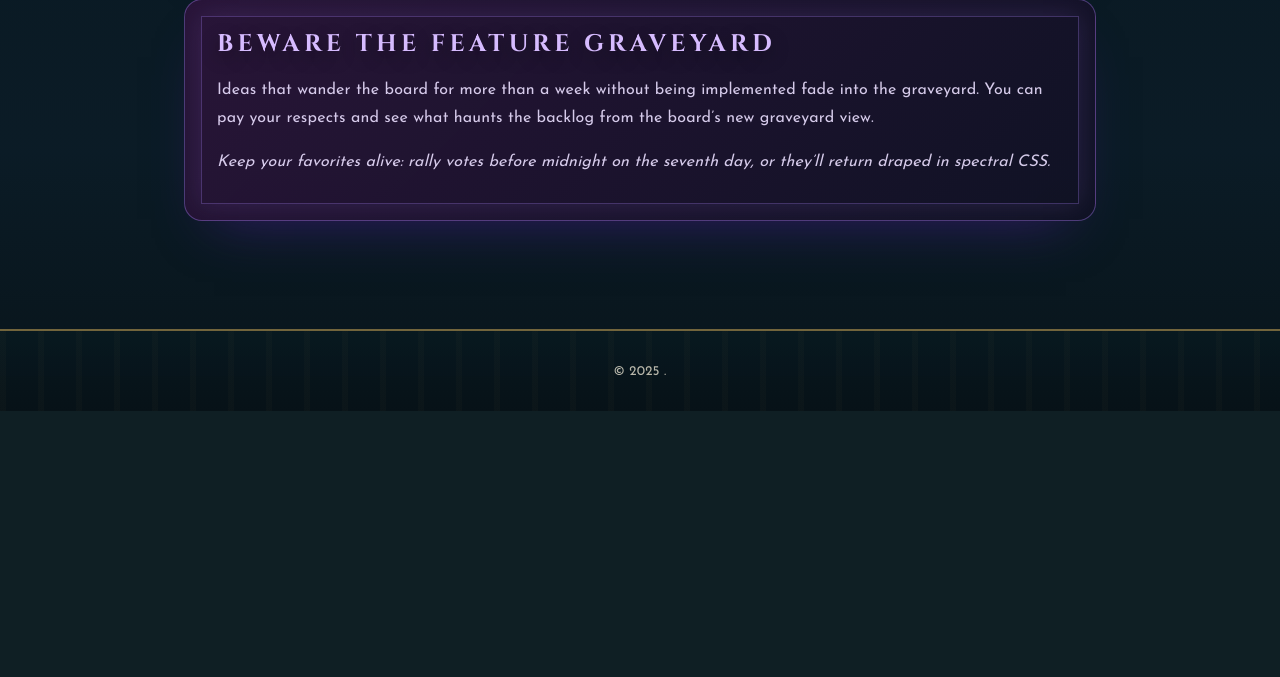
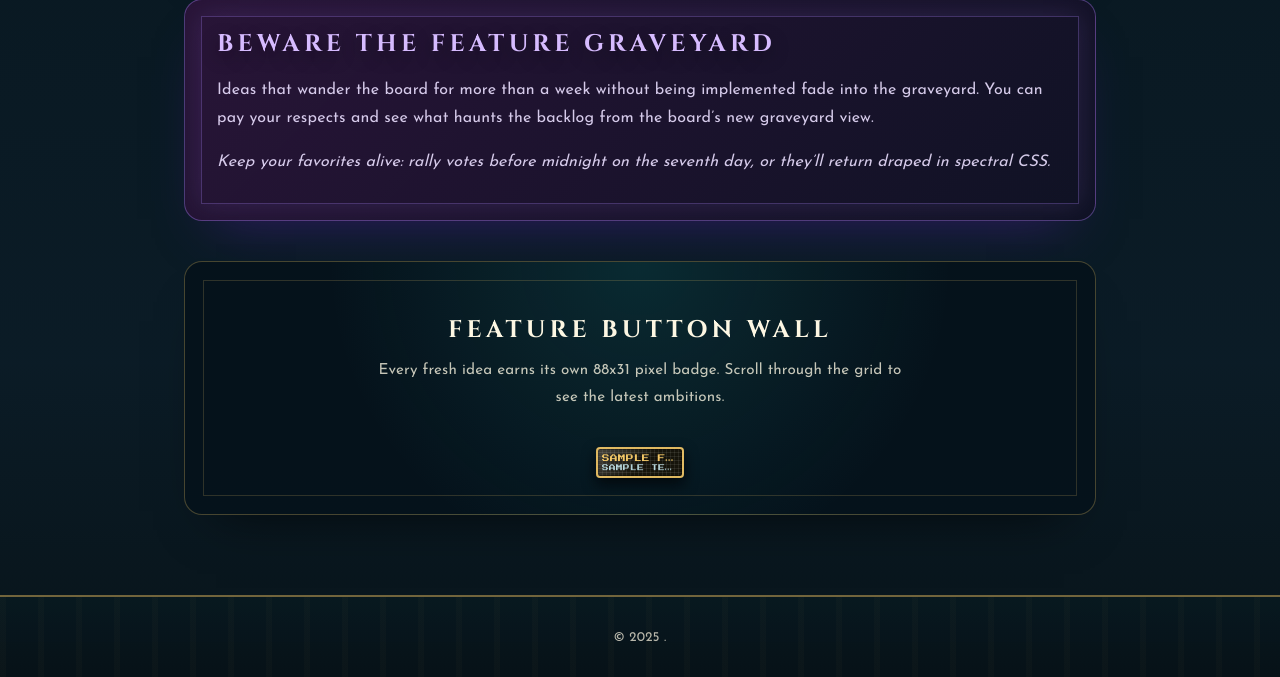
Before and after one commit to skorokithakis/theboard, a Django app: template templates/index.html in a window 1280 px wide. Shown: the part 899-1576 px from the top of the page. Before the commit the page ends 1310 px from the top, so only its background shows below. Run offline with Django 4.2, Linux system fonts and the light colour scheme; the template is opened without the code that fills it: most values are stand-ins (such as "Sample title", 1, 10 or a date in 2020); some libraries are stand-ins or nearby versions.

Commit message:
Add retro feature buttons

```diff
--- a/static/css/main.css
+++ b/static/css/main.css
@@ -1,4 +1,4 @@
-@import url("https://fonts.googleapis.com/css2?family=Cinzel:wght@400;600;700&family=Josefin+Sans:wght@300;400;500;600&display=swap");
+@import url("https://fonts.googleapis.com/css2?family=Cinzel:wght@400;600;700&family=Josefin+Sans:wght@300;400;500;600&family=Press+Start+2P&display=swap");
 
 :root {
   --brand: #f3c969;
@@ -740,6 +740,202 @@ a:hover {
   color: rgba(248, 113, 113, 0.85);
 }
 
+.feature-button-wall {
+  margin-top: 2.5rem;
+  padding: 2rem;
+  border-radius: 18px;
+  border: 1px solid rgba(243, 201, 105, 0.28);
+  background: radial-gradient(circle at top, rgba(43, 179, 175, 0.15), transparent 60%), rgba(5, 18, 27, 0.9);
+  box-shadow: 0 28px 52px -32px rgba(0, 0, 0, 0.7);
+  position: relative;
+  overflow: hidden;
+}
+
+.feature-button-wall::before {
+  content: "";
+  position: absolute;
+  inset: 18px;
+  border: 1px solid rgba(243, 201, 105, 0.18);
+  pointer-events: none;
+  z-index: 0;
+}
+
+.feature-button-wall__heading {
+  position: relative;
+  z-index: 1;
+  text-align: center;
+  max-width: 540px;
+  margin: 0 auto 1.75rem;
+}
+
+.feature-button-wall__heading h2 {
+  margin-bottom: 0.75rem;
+}
+
+.feature-button-wall__heading p {
+  margin: 0;
+  color: rgba(253, 247, 227, 0.78);
+  font-size: 0.95rem;
+}
+
+.feature-button-grid {
+  position: relative;
+  z-index: 1;
+  display: grid;
+  grid-template-columns: repeat(auto-fit, minmax(88px, 1fr));
+  gap: 0.85rem 1rem;
+  justify-items: center;
+  align-items: center;
+  padding: 0.5rem 0 0.25rem;
+}
+
+.feature-button {
+  --button-color: #fdf7e3;
+  width: 88px;
+  height: 31px;
+  border: 2px solid rgba(255, 255, 255, 0.65);
+  border-radius: 4px;
+  background-color: rgba(5, 10, 18, 0.95);
+  background-image:
+    linear-gradient(90deg, rgba(255, 255, 255, 0.08) 1px, transparent 1px),
+    linear-gradient(0deg, rgba(255, 255, 255, 0.08) 1px, transparent 1px),
+    linear-gradient(135deg, rgba(255, 255, 255, 0.2), transparent 55%);
+  background-size: 4px 4px, 4px 4px, 100% 100%;
+  box-shadow:
+    inset 0 0 0 1px rgba(0, 0, 0, 0.35),
+    0 6px 14px rgba(2, 6, 10, 0.85);
+  display: flex;
+  flex-direction: column;
+  justify-content: center;
+  align-items: center;
+  gap: 1px;
+  padding: 2px 4px;
+  text-transform: uppercase;
+  font-family: "Press Start 2P", "Josefin Sans", monospace;
+  font-size: 0.48rem;
+  line-height: 1.1;
+  color: #fdf7e3;
+  text-shadow: 0 0 6px rgba(0, 0, 0, 0.85);
+  letter-spacing: 0.04em;
+  position: relative;
+  overflow: hidden;
+  justify-self: center;
+}
+
+.feature-button::after {
+  content: "";
+  position: absolute;
+  inset: 0;
+  pointer-events: none;
+  background: linear-gradient(120deg, rgba(255, 255, 255, 0.35), transparent 42%);
+  mix-blend-mode: screen;
+  opacity: 0.15;
+  animation: featureButtonGlimmer 4.5s ease-in-out infinite;
+}
+
+.feature-button__title,
+.feature-button__desc {
+  width: 100%;
+  display: block;
+  text-align: center;
+  overflow: hidden;
+  white-space: nowrap;
+  text-overflow: ellipsis;
+}
+
+.feature-button__title {
+  color: var(--button-color);
+}
+
+.feature-button__desc {
+  font-size: 0.42rem;
+  opacity: 0.85;
+  color: #d2f7ff;
+}
+
+.feature-button__scanlines {
+  position: absolute;
+  inset: 0;
+  background-image: repeating-linear-gradient(
+    180deg,
+    rgba(0, 0, 0, 0.15),
+    rgba(0, 0, 0, 0.15) 1px,
+    rgba(255, 255, 255, 0.05) 1px,
+    rgba(255, 255, 255, 0.05) 2px
+  );
+  animation: featureButtonScanlines 8s linear infinite;
+  mix-blend-mode: soft-light;
+  pointer-events: none;
+}
+
+.feature-button:nth-child(5n + 1) {
+  --button-color: #f3c969;
+  border-color: rgba(243, 201, 105, 0.9);
+  background-color: rgba(26, 22, 10, 0.9);
+}
+
+.feature-button:nth-child(5n + 2) {
+  --button-color: #2bb3af;
+  border-color: rgba(43, 179, 175, 0.85);
+  background-color: rgba(6, 27, 31, 0.95);
+}
+
+.feature-button:nth-child(5n + 3) {
+  --button-color: #f45b69;
+  border-color: rgba(244, 91, 105, 0.8);
+  background-color: rgba(34, 10, 16, 0.92);
+}
+
+.feature-button:nth-child(5n + 4) {
+  --button-color: #d6bbff;
+  border-color: rgba(214, 187, 255, 0.9);
+  background-color: rgba(27, 14, 35, 0.92);
+}
+
+.feature-button:nth-child(5n) {
+  --button-color: #9ae6b4;
+  border-color: rgba(154, 230, 180, 0.9);
+  background-color: rgba(6, 28, 13, 0.95);
+}
+
+.feature-button:nth-child(odd) {
+  animation: featureButtonPulse 7s ease-in-out infinite;
+}
+
+@keyframes featureButtonPulse {
+  0%,
+  100% {
+    box-shadow: inset 0 0 0 1px rgba(0, 0, 0, 0.35), 0 6px 14px rgba(2, 6, 10, 0.85);
+  }
+  50% {
+    box-shadow:
+      inset 0 0 0 1px rgba(255, 255, 255, 0.12),
+      0 10px 24px rgba(0, 0, 0, 0.75);
+  }
+}
+
+@keyframes featureButtonGlimmer {
+  0%,
+  80% {
+    opacity: 0.05;
+  }
+  90% {
+    opacity: 0.35;
+  }
+  100% {
+    opacity: 0.05;
+  }
+}
+
+@keyframes featureButtonScanlines {
+  0% {
+    transform: translateY(0);
+  }
+  100% {
+    transform: translateY(2px);
+  }
+}
+
 .site-footer {
   border-top: 2px solid rgba(243, 201, 105, 0.45);
   background: linear-gradient(180deg, rgba(8, 25, 32, 0.95), rgba(7, 18, 24, 0.98));
--- a/templates/index.html
+++ b/templates/index.html
@@ -37,4 +37,22 @@
     <p>Ideas that wander the board for more than a week without being implemented fade into the graveyard. You can pay your respects and see what haunts the backlog from the board&rsquo;s new graveyard view.</p>
     <p class="graveyard-reminder">Keep your favorites alive: rally votes before midnight on the seventh day, or they&rsquo;ll return draped in spectral CSS.</p>
 </section>
+
+{% if feature_buttons %}
+<section class="feature-button-wall">
+    <div class="feature-button-wall__heading">
+        <h2>Feature Button Wall</h2>
+        <p>Every fresh idea earns its own 88x31 pixel badge. Scroll through the grid to see the latest ambitions.</p>
+    </div>
+    <div class="feature-button-grid" role="list" aria-label="Feature buttons generated from the current backlog">
+        {% for feature in feature_buttons %}
+        <div class="feature-button" role="img" aria-label="{{ feature.title }}" title="{{ feature.description }}">
+            <span class="feature-button__title">{{ feature.title|truncatechars:18 }}</span>
+            <span class="feature-button__desc">{{ feature.description|truncatechars:22 }}</span>
+            <span class="feature-button__scanlines" aria-hidden="true"></span>
+        </div>
+        {% endfor %}
+    </div>
+</section>
+{% endif %}
 {% endblock %}
```
Also changed, not shown: main/views.py (+7 -0 lines).
